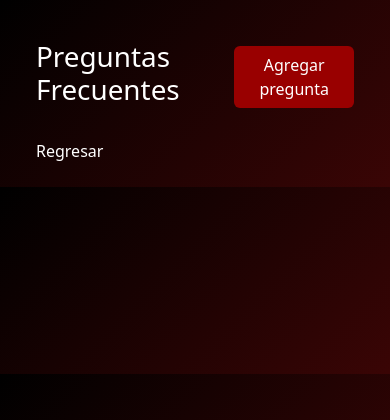
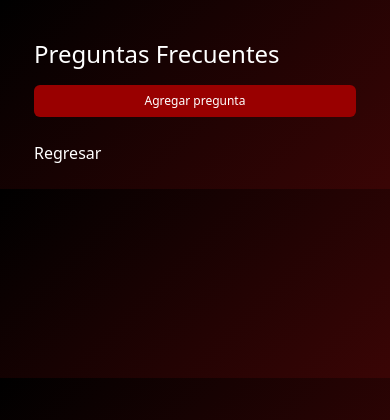
Before and after one commit to KarollJC/TungTung, a PHP site: page /preguntas_frecuentes/crud_preguntas/preguntas_frec.php in a window 390 px wide. Shown: the top 420 px of the page. Run offline with PHP 8.4, Linux system fonts and the light colour scheme; data that the repository does not hold is empty.

Commit message:
pagina preguntas, totalmente responsiva

```diff
--- a/Pages/preguntas_frecuentes/crud_preguntas/preguntas_frec.php
+++ b/Pages/preguntas_frecuentes/crud_preguntas/preguntas_frec.php
@@ -4,6 +4,7 @@
 <html lang="es">
 <head>
     <meta charset="UTF-8">
+    <meta name="viewport" content="width=device-width, initial-scale=1">
     <title>Preguntas Frecuentes</title>
 
     <link href="https://cdn.jsdelivr.net/npm/bootstrap@5.3.2/dist/css/bootstrap.min.css" rel="stylesheet">
@@ -12,6 +13,11 @@
         body{
             background: linear-gradient(135deg, #000000, #3a0505);
         }
+
+        h1{
+            font-size: clamp(24px, 4vw, 36px);
+        }
+
         .faq-card{
             background-color:#330000;
             color:white;
@@ -20,48 +26,72 @@
         .accordion-button{
             background-color:#330000;
             color:white;
+            font-size: clamp(14px, 2.5vw, 18px);
         }
         .accordion-button:not(.collapsed){
             background-color:#4d0000;
             color:white;
         }
+
+        .btn-editar, .btn-eliminar, .btn-add{
+            font-size: clamp(12px, 2.5vw, 16px);
+        }
+
         .btn-editar{
             background-color:#555;
             color:white;
         }
         .btn-editar:hover{
             background-color:#777;
-            color:white;
         }
+
         .btn-eliminar{
             background-color:#990000;
             color:white;
         }
         .btn-eliminar:hover{
             background-color:#cc0000;
-            color:white;
         }
+
         .btn-add{
             background-color:#990000;
             color:white;
         }
         .btn-add:hover{
             background-color:#cc0000;
-            color:white;
         }
+
         a{
             text-decoration:none;
+        }
+
+        /* Espaciado y adaptabilidad extra para móviles */
+        @media (max-width: 768px){
+            .container{
+                padding-left: 10px;
+                padding-right: 10px;
+            }
+            .btn-add{
+                width: 100%;
+            }
+            .faq-actions a{
+                width: 100%;
+            }
+            .accordion-body{
+                font-size: 14px;
+            }
         }
     </style>
 </head>
 
 <body class="p-4">
 
-<div class="container mt-3">
+<div class="container mt-3" style="max-width:900px;">
 
-    <div class="d-flex justify-content-between align-items-center mb-4">
+    <div class="d-flex flex-wrap justify-content-between align-items-center mb-4">
         <h1 class="text-white">Preguntas Frecuentes</h1>
-        <a href="create.php" class="btn btn-add">Agregar pregunta</a>
+
+        <a href="create.php" class="btn btn-add mt-2 mt-md-0">Agregar pregunta</a>
     </div>
 
     <div class="accordion" id="faqLista">
@@ -82,11 +112,12 @@
                         '.$pregunta.'
                     </button>
                 </h2>
+
                 <div id="item'.$id.'" class="accordion-collapse collapse">
                     <div class="accordion-body">
                         '.$respuesta.'
 
-                        <div class="mt-3 d-flex gap-2">
+                        <div class="mt-3 d-flex flex-wrap gap-2 faq-actions">
                             <a href="update.php?id='.$id.'" class="btn btn-editar btn-sm">Editar / Responder</a>
                             <a href="delete.php?id='.$id.'" class="btn btn-eliminar btn-sm">Eliminar</a>
                         </div>
@@ -98,7 +129,7 @@
         ?>
 
     </div>
-    <!--este apartado se esperara cuando se tenga la parte de la pagina principal para conectarla-->
+
     <a href="../index.php" class="d-block mt-4 text-white">Regresar</a>
 
 </div>
```
Also changed, not shown: Pages/preguntas_frecuentes/crud_preguntas/create.php (+27 -5 lines), Pages/preguntas_frecuentes/crud_preguntas/update.php (+32 -6 lines).
